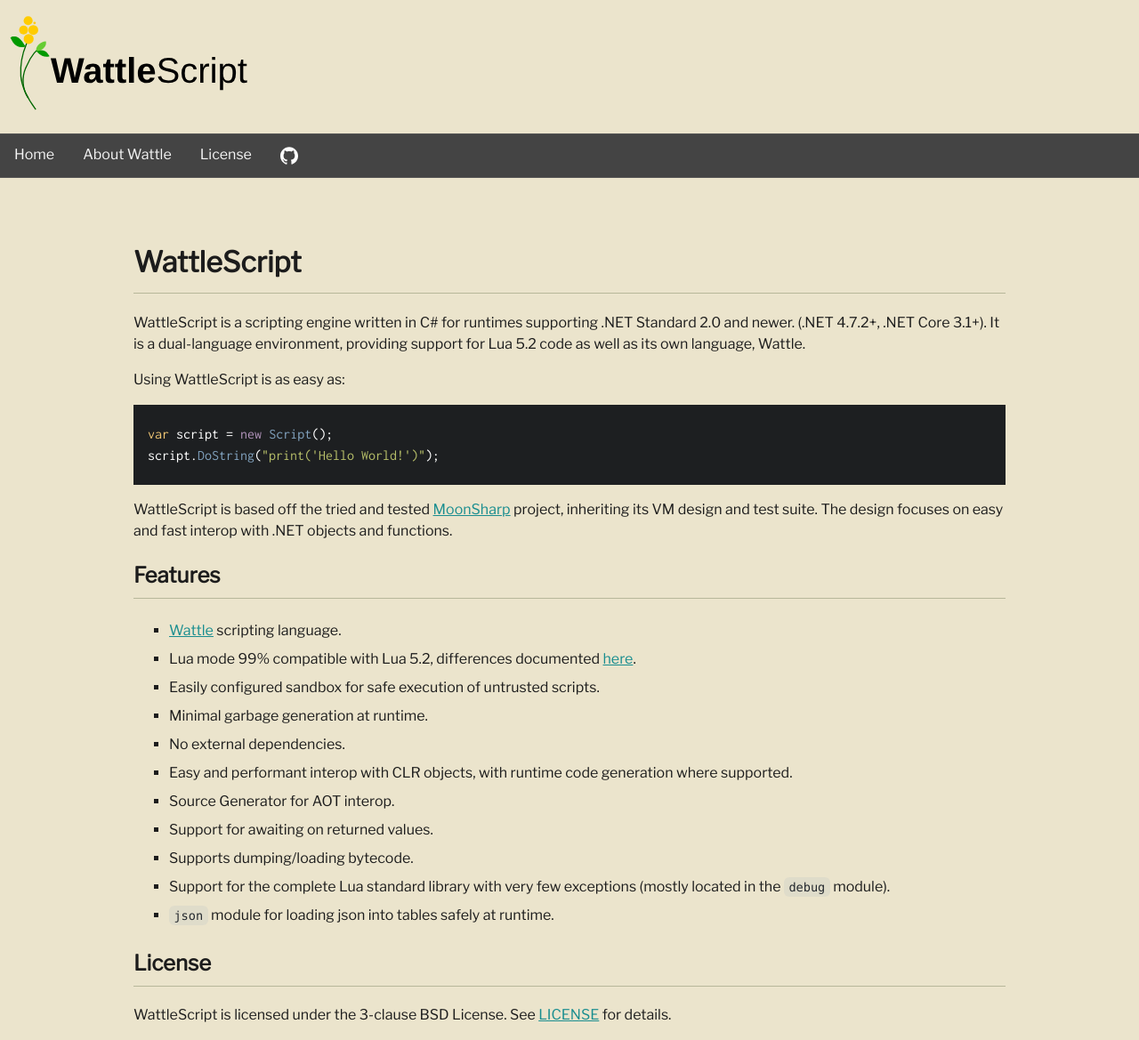
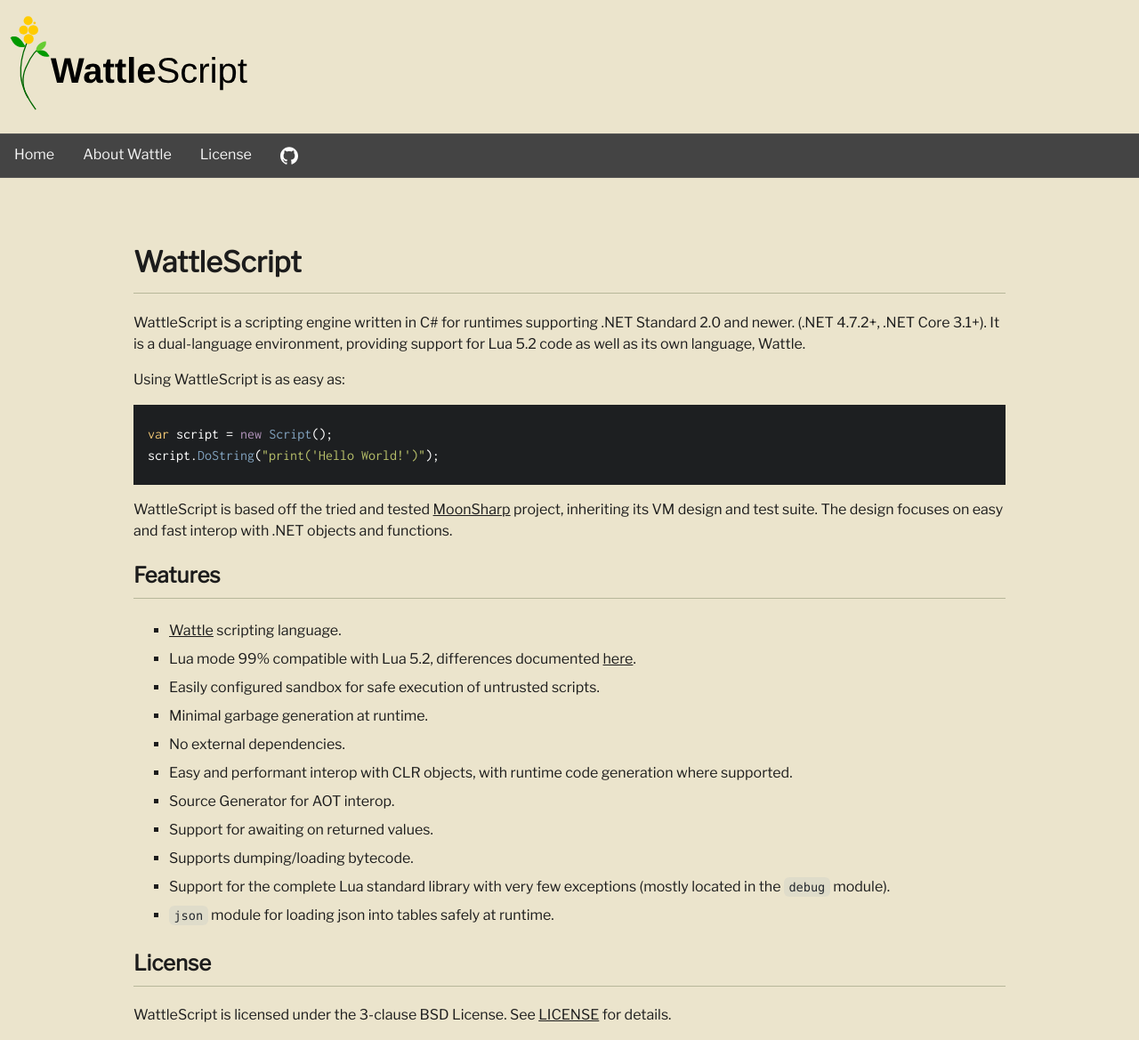
Before and after one commit to WattleScript/wattlescript.github.io, a Jekyll site: the page built from index.markdown, in a window 1280 px wide. Shown: the whole page at 89% size. Built offline with Jekyll 4.4.1, drawn with Linux system fonts in a browser that asks for light colours.

Commit message:
Fix typo

```diff
--- a/assets/css/main.css
+++ b/assets/css/main.css
@@ -12,7 +12,7 @@
     :root {
         --pageBg: rgb(13, 17, 23);
         --textDefault: rgb(201, 209, 217);
-        --linkDeafult: #58a6ff;
+        --linkDefault: #58a6ff;
         --navBg: #1a222f;
         --navBorder: #1c2532;
         --navBgHover: #212b3b;
@@ -38,7 +38,7 @@ div.highlight {
     padding: 0.3em 1em;
 }
 a {
-    color: var(--linkDeafult);
+    color: var(--linkDefault);
 }
 h1 a {
   text-decoration: none;
```
